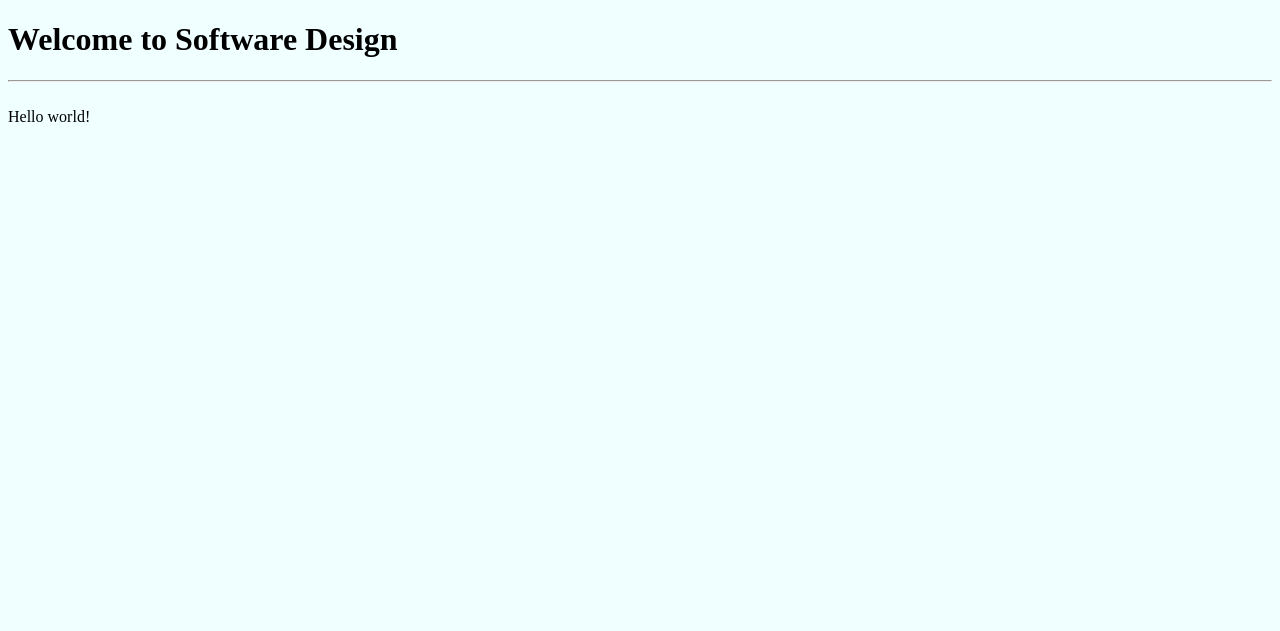
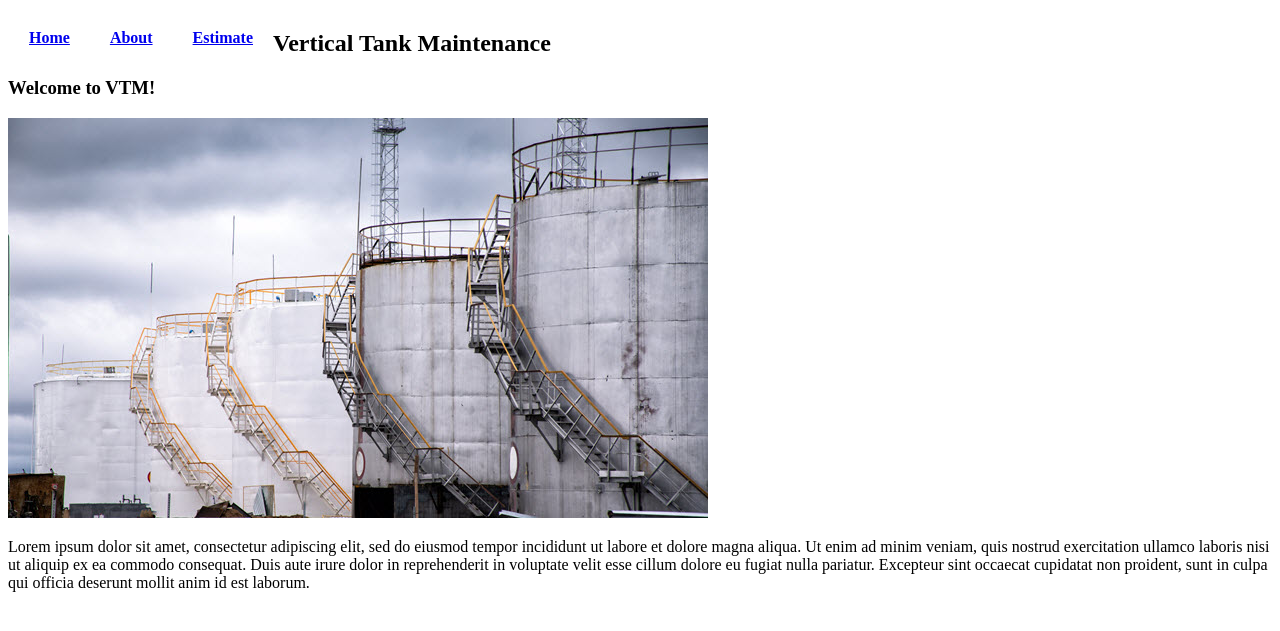
Before and after one commit to elizabethmgorman/gorman_HW7, a Flask app: page / in a window 1280 px wide. Shown: the top 631 px of the page. Run offline with Flask 2, Linux system fonts and the light colour scheme.

Commit message:
CSS commit

```diff
--- a/app.py
+++ b/app.py
@@ -1,15 +1,23 @@
-from flask import Flask
-from flask import render_template
+from cmath import pi
+from flask import Flask, redirect
+from flask import render_template, redirect, request, url_for
+from flask import request
 
 app = Flask(__name__)
 
 @app.route('/')
 def index():
-    return render_template('index.html')
+    return render_template('index.html', pageTitle='Vertical Tank Maintenance ')
 
-@app.route('/mike')
-def mike():
-    return render_template('mike.html')
+@app.route('/about')
+def about():
+    return render_template('about.html', pageTitle='About Vertical Tank Maintenance')
+
+@app.route('/estimate', methods=['GET''POST'])
+def estimate():
+    return render_template('estimate.html', pageTitle='Make Estimate')
+
+
 
 if __name__ == '__main__':
     app.run(debug=True)
--- a/static/css/stylesheet.css
+++ b/static/css/stylesheet.css
@@ -1,3 +1,24 @@
-body{
-    background-color: azure;
-}
+body {
+    background-color: white;
+  }
+
+  ul#navlist {
+    list-style-type: none;
+    margin: 0 auto;
+    padding: 1px;
+  }
+
+
+  #navlist li {
+    display: block ;
+    float: left;
+    font-weight: bold;
+    text-align: center;
+    font-family: "Times New Roman";
+    padding: 20px;
+  }
+
+
+
+  .picture {bottom: 0;
+  }
--- a/templates/base.html
+++ b/templates/base.html
@@ -1,21 +1,30 @@
 <!DOCTYPE html>
 <html lang="en">
+
   <head>
-    <meta charset="UTF-8">
-    <meta name="viewport" content="width=device-width, initial-scale=1.0">
-    <title>{% block title %} {% endblock%}</title>
+    <meta charset="utf-8">
+    <title>{{ pageTitle }}</title>
 	<link rel="stylesheet" type="text/css" href="{{ url_for('static', filename='css/stylesheet.css') }}">
 </head>
+      <div id="menubar">
+
+      <nav>
+
+      <ul id="navlist">
+      <li> <a id="homenav" href="./"> Home </a> </li>
+      <li> <a id="about" href="./about"> About </a> </li>
+      <li> <a id="estimate" href="./estimate"> Estimate </a> </li>
+
+      </ul>
+      </nav>
+      </div>
   <body>
-    <div>
-        <h1>Welcome to Software Design</h1>
-        <hr>
-        <br>
 
       {% block body %}
 
+
 	  {% endblock %}
 
-    </div>
  </body>
+
 </html>
--- a/templates/index.html
+++ b/templates/index.html
@@ -1,6 +1,14 @@
+
 {% extends 'base.html' %}
 
-{% block title %} Welcome to the home page {% endblock %}
+{% block body %}
+
+	<h2> Vertical Tank Maintenance </h2>
+	<h3> Welcome to VTM!</h3>
+	<img class="picture" src="{{ url_for('static', filename='static/Images/above_ground_vertical_tanks.jpg') }}" />
+	<p>
+		Lorem ipsum dolor sit amet, consectetur adipiscing elit, sed do eiusmod tempor incididunt ut labore et dolore magna aliqua. Ut enim ad minim veniam, quis nostrud exercitation ullamco laboris nisi ut aliquip ex ea commodo consequat. Duis aute irure dolor in reprehenderit in voluptate velit esse cillum dolore eu fugiat nulla pariatur. Excepteur sint occaecat cupidatat non proident, sunt in culpa qui officia deserunt mollit anim id est laborum.
+	</p>
 
 
-{% block body %} Hello world! {% endblock %}
+{% endblock %}
```
Also changed, not shown: templates/about.html (+18 -2 lines), templates/estimate.html (+19 -0 lines). Lines whose indentation alone changed are shown as unchanged.
